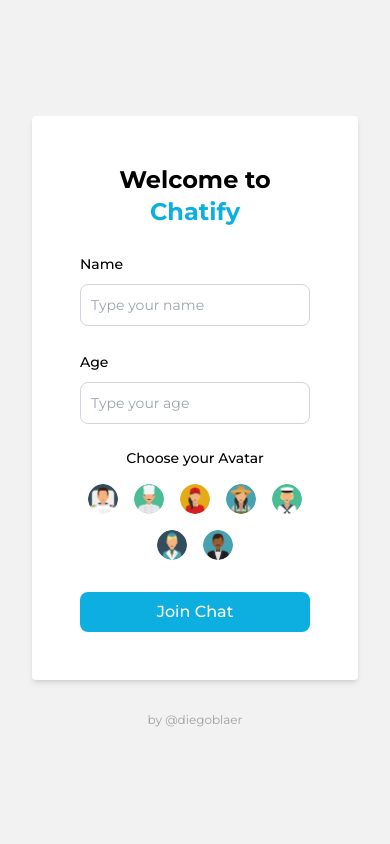
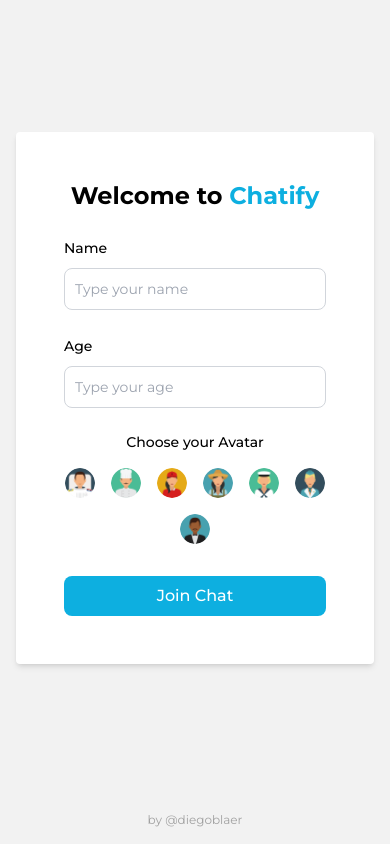
Before and after one commit to diegoblaer/chatify-client, a Next.js app: page / in a window 390 px wide. Built offline with nearby package versions, Linux system fonts and the light colour scheme.

Commit message:
add responsiveness

```diff
--- a/src/app/chat/page.tsx
+++ b/src/app/chat/page.tsx
@@ -1,16 +1,17 @@
 "use client";
 import Typography from "@/components/common/Typography";
+import ChatHeader from "@/components/feature/chat/ChatHeader";
 import ChatHistory from "@/components/feature/chat/ChatHistory";
 import ChatMessageForm from "@/components/feature/chat/ChatMessageForm";
 import ConnectedUsersList from "@/components/feature/chat/ConnectedUsersList";
 import useChat from "@/hooks/useChat";
 
 export default function Chat() {
-  const { sendMessage, chatEvents, connectedUsersList } = useChat();
+  const { sendMessage, chatEvents, connectedUsers } = useChat();
 
   return (
-    <div className="bg-white rounded w-full h-full max-w-[1200px] shadow-md grid grid-cols-5 grow  overflow-auto">
-      <div className="bg-light-purple h-full flex flex-col overflow-auto">
+    <div className="bg-white rounded w-full h-full max-w-[1200px] shadow-md grid md:grid-cols-5 grow  overflow-auto">
+      <div className="bg-light-purple h-full flex-col overflow-auto md:flex hidden">
         <Typography
           variant="xsmall"
           as="div"
@@ -19,10 +20,11 @@ export default function Chat() {
           CONNECTED USERS
         </Typography>
         <div className="grow">
-          <ConnectedUsersList items={connectedUsersList} />
+          <ConnectedUsersList connectedUsers={connectedUsers} />
         </div>
       </div>
-      <div className="col-span-4 h-full flex flex-col overflow-hidden">
+      <div className="md:col-span-4 h-full flex flex-col overflow-hidden ">
+        <ChatHeader connectedUsers={connectedUsers} />
         <ChatHistory chatEvents={chatEvents} />
         <ChatMessageForm onMessageSubmit={sendMessage} />
       </div>
--- a/src/app/layout.tsx
+++ b/src/app/layout.tsx
@@ -1,7 +1,8 @@
-import Typography from "@/components/common/Typography";
+import Footer from "@/components/layouts/Footer";
+import Main from "@/components/layouts/Main";
 import type { Metadata } from "next";
 import { Montserrat } from "next/font/google";
-import Link from "next/link";
+import { twMerge } from "tailwind-merge";
 import "./globals.css";
 
 const inter = Montserrat({ subsets: ["latin"] });
@@ -18,23 +19,14 @@ export default function RootLayout({
 }) {
   return (
     <html lang="en">
-      <body className={inter.className}>
-        <main className="flex h-screen flex-col items-center justify-center lg:p-24 py-12 px-8 bg-light-gray">
-          {children}
-          <Typography
-            variant="xsmall"
-            as="div"
-            className="mt-8 text-light-gray-variant"
-          >
-            by{" "}
-            <Link
-              className="hover:text-light-blue"
-              href={"https://github.com/diegoblaer"}
-            >
-              @diegoblaer
-            </Link>
-          </Typography>
-        </main>
+      <body
+        className={twMerge(
+          inter.className,
+          "flex flex-col h-screen bg-light-gray"
+        )}
+      >
+        <Main>{children}</Main>
+        <Footer />
       </body>
     </html>
   );
--- /dev/null
+++ b/src/components/common/ChevronDownIcon.tsx
@@ -0,0 +1,19 @@
+"use client";
+
+const ChevronDownIcon = () => {
+  return (
+    <svg
+      xmlns="http://www.w3.org/2000/svg"
+      height="14"
+      width="14"
+      viewBox="0 0 512 512"
+    >
+      <path
+        fill="#ffffff"
+        d="M233.4 406.6c12.5 12.5 32.8 12.5 45.3 0l192-192c12.5-12.5 12.5-32.8 0-45.3s-32.8-12.5-45.3 0L256 338.7 86.6 169.4c-12.5-12.5-32.8-12.5-45.3 0s-12.5 32.8 0 45.3l192 192z"
+      />
+    </svg>
+  );
+};
+
+export default ChevronDownIcon;
--- /dev/null
+++ b/src/components/feature/chat/ChatHeader.tsx
@@ -0,0 +1,23 @@
+"use client";
+
+import Typography from "@/components/common/Typography";
+import { User } from "@/utils/types";
+
+interface ChatHeaderProps {
+  connectedUsers: User[];
+}
+
+const ChatHeader = ({ connectedUsers }: ChatHeaderProps) => {
+  return (
+    <div className="w-full py-2 bg-light-purple block md:hidden">
+      <Typography
+        variant="small"
+        className="text-white text-center block font-semibold"
+      >
+        {connectedUsers.length} Connected Users
+      </Typography>
+    </div>
+  );
+};
+
+export default ChatHeader;
--- a/src/components/feature/chat/ConnectedUsersList.tsx
+++ b/src/components/feature/chat/ConnectedUsersList.tsx
@@ -4,13 +4,13 @@ import { User } from "@/utils/types";
 import ConnectedUser from "./ConnectedUser";
 
 interface ConnectedUsersListProps {
-  items: User[];
+  connectedUsers: User[];
 }
 
-const ConnectedUsersList = ({ items }: ConnectedUsersListProps) => {
+const ConnectedUsersList = ({ connectedUsers }: ConnectedUsersListProps) => {
   return (
     <div className="flex flex-col px-4 py-2 gap-3 overflow-auto h-full">
-      {items.map((user) => (
+      {connectedUsers.map((user) => (
         <ConnectedUser key={user.id} user={user} />
       ))}
     </div>
--- a/src/components/feature/chat/ConnectionStatusChangeEvent.tsx
+++ b/src/components/feature/chat/ConnectionStatusChangeEvent.tsx
@@ -12,9 +12,9 @@ const ConnectionStatusChangeEvent = ({
   connectionStatusChange: { user, type },
 }: ConnectionStatusChangeEventProps) => {
   return (
-    <div className="relative w-full border-b border-b-light-gray flex items-center justify-center">
+    <div className="relative w-full border-b border-b-light-gray flex items-center justify-center pt-2">
       <div className="flex px-4 -my-6 gap-2 bg-white">
-        <Avatar size="xsmall" avatar="astronaut" />
+        <Avatar size="xsmall" avatar={user.avatar} />
         <Typography variant="xsmall">
           {user.name} ({user.age}) has{" "}
           {type === "connection" ? "joined" : "left"} the chat
--- a/src/components/feature/chat/MessageEvent.tsx
+++ b/src/components/feature/chat/MessageEvent.tsx
@@ -11,7 +11,11 @@ interface MessageEventProps {
 
 const MessageEvent = ({ message }: MessageEventProps) => {
   return (
-    <div className={`flex flex-col gap-2 ${message.fromMe ? "self-end" : ""}`}>
+    <div
+      className={`flex flex-col gap-2 ${
+        message.fromMe ? "self-end items-end" : ""
+      }`}
+    >
       <div className="flex gap-2 items-center">
         <Avatar avatar={message.user.avatar} size="xsmall" />
         <Typography variant="xsmall" className="font-semibold">
--- /dev/null
+++ b/src/components/layouts/Footer.tsx
@@ -0,0 +1,22 @@
+"use client";
+
+import Link from "next/link";
+import Typography from "../common/Typography";
+
+const Footer = () => {
+  return (
+    <footer className="flex items-center justify-center py-4 md:py-8">
+      <Typography variant="xsmall" as="div" className="text-light-gray-variant">
+        by{" "}
+        <Link
+          className="hover:text-light-blue"
+          href={"https://github.com/diegoblaer"}
+        >
+          @diegoblaer
+        </Link>
+      </Typography>
+    </footer>
+  );
+};
+
+export default Footer;
--- /dev/null
+++ b/src/components/layouts/Main.tsx
@@ -0,0 +1,13 @@
+"use client";
+
+import { PropsWithChildren } from "react";
+
+const Main = ({ children }: PropsWithChildren) => {
+  return (
+    <main className="flex grow flex-col items-center justify-center lg:p-24 md:py-12 md:px-8 p-4">
+      {children}
+    </main>
+  );
+};
+
+export default Main;
--- a/src/hooks/useSocket.ts
+++ b/src/hooks/useSocket.ts
@@ -27,7 +27,6 @@ const useSocket = ({
     socket.emit(SocketEvents.JOIN, currentUser);
 
     socket.on(SocketEvents.CONNECT, (err) => {
-      console.log({ err });
       onSocketConnection(socket);
     });
 
```
Also changed, not shown: src/hooks/useChat.ts (+4 -4 lines), src/app/(login)/page.tsx (renamed from src/app/page.tsx).
